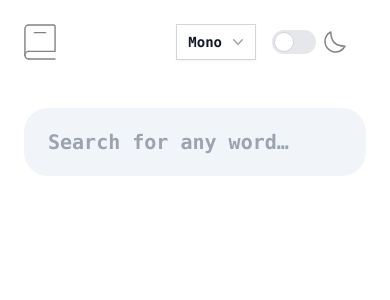
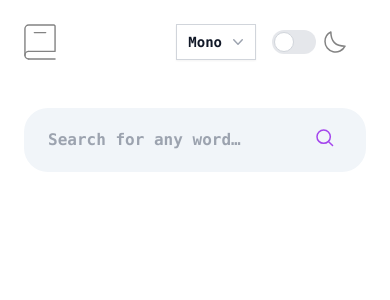
Before and after one commit to waldekglaz/dictionary-app, a React (Vite) app: page / in a window 390 px wide. Shown: the top 300 px of the page. Built offline with nearby package versions, Linux system fonts and the light colour scheme.

Commit message:
input: SearchIcon added, font size changed

```diff
--- a/src/App.jsx
+++ b/src/App.jsx
@@ -4,6 +4,7 @@ import ResultHeader from "./components/ResultHeader";
 import Card from "./components/Card";
 import ErrorMsg from "./components/ErrorMsg";
 import { ThreeDots } from "react-loader-spinner";
+import SearchIcon from "./assets/images/icon-search.svg";
 import "./App.css";
 
 function App() {
@@ -55,8 +56,9 @@ function App() {
       <div className={`max-w-3xl mr-auto ml-auto px-6 pb-20 pt-6 container md:px-10 md:pb-28 `}>
         <Header onClick={themeChangeHandler} theme={darkToggle} font={activeFont} onFontChange={fontChangeHandler} fontWindow={isFontWindowOpen} fontWindowToggle={toggleFontWindow} />
 
-        <form className="w-full " onSubmit={onFormSubmit}>
-          <input onClick={() => setIsFontWindowOpen(false)} className="bg-slate-100 w-full text-xl font-bold py-5 px-6 rounded-3xl dark:text-white dark:bg-slate-800" type="text" value={userInput} onChange={onInputChange} placeholder="Search for any word…" />
+        <form className="w-full relative" onSubmit={onFormSubmit}>
+          <input onClick={() => setIsFontWindowOpen(false)} className="bg-slate-100 w-full tex md:text-xl font-bold py-5 px-6 rounded-3xl dark:text-white dark:bg-slate-800" type="text" value={userInput} onChange={onInputChange} placeholder="Search for any word…" />
+          <img className="absolute inset-y-1/3 right-8" src={SearchIcon} aria-hidden="true" />
         </form>
 
         <main onClick={() => setIsFontWindowOpen(false)}>
```
